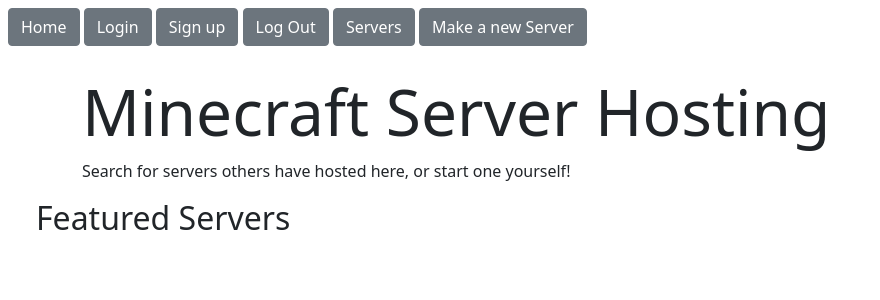
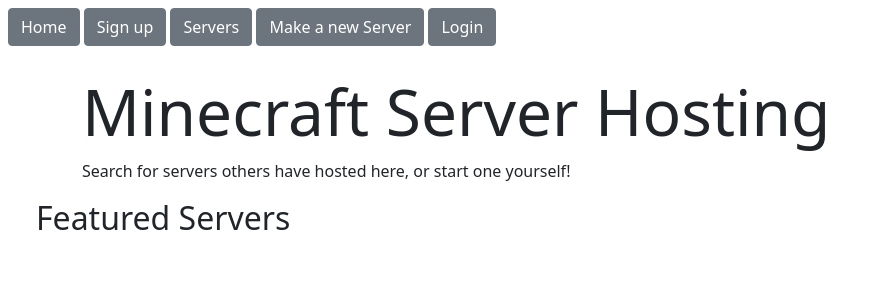
Before and after one commit to BaconB0TOrg/GCCWebProject, a Flask app: page /welcome/ in a window 1280 px wide. Shown: the top 300 px of the page, without its empty margins (0-880 px from the left). Run offline with Flask 2, Linux system fonts and the light colour scheme.

Commit message:
login/logout buttons shown depending on session['logged-in']

```diff
--- a/templates/root.html
+++ b/templates/root.html
@@ -24,11 +24,16 @@
   <nav>
     <div class="m-1 p-1">
       <a class='btn btn-secondary' role="button" href="/">Home</a>
-      <a class='btn btn-secondary' role="button" href="/login/">Login</a>
       <a class='btn btn-secondary' role="button" href="/register/">Sign up</a>
-      <a class='btn btn-secondary' role="button" href="/log-out/">Log Out</a>
       <a class='btn btn-secondary' role="button" href="/server/">Servers</a>
       <a class='btn btn-secondary' role="button" href="/server/create">Make a new Server</a>
+
+      {% if session['logged-in'] %}
+        <a class='btn btn-secondary' role="button" href="/log-out/">Log Out</a>
+      {% else %}
+        <a class='btn btn-secondary' role="button" href="/login/">Login</a>
+      {% endif %}
+
     </div>
   </nav>
   <div class="m-4">
```
Also changed, not shown: server_hosting.sqlite3.
